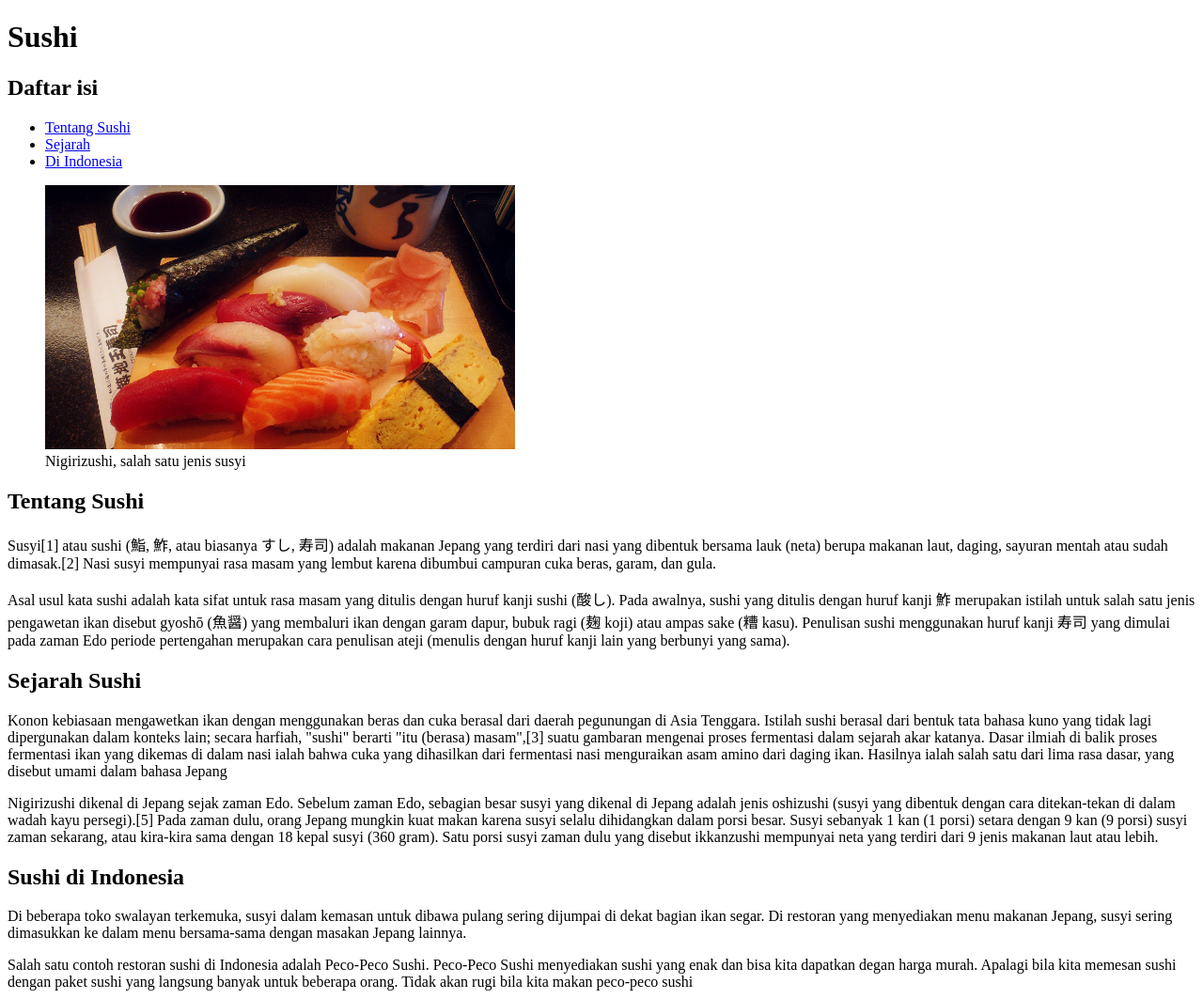
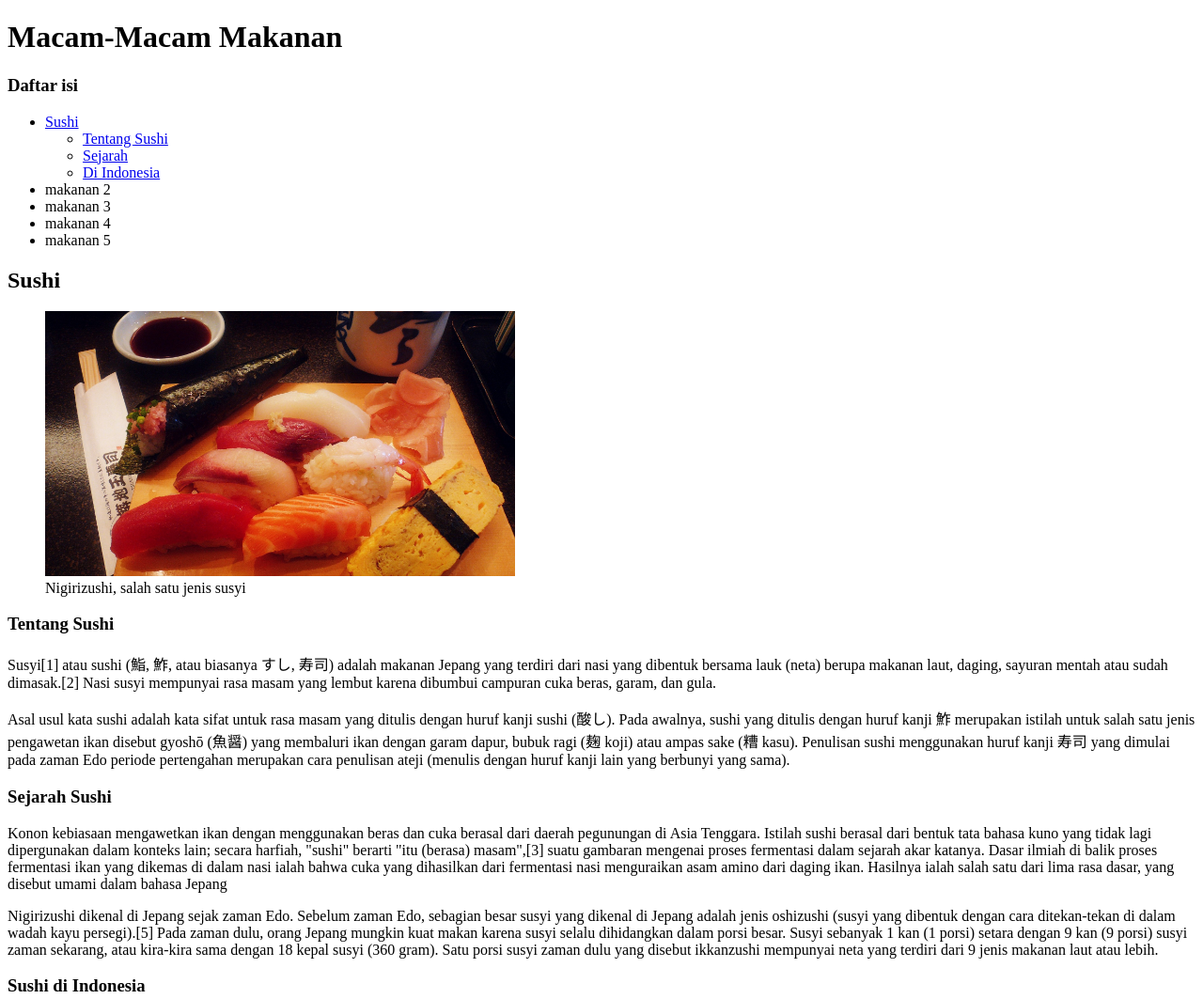
Before and after one commit to imamfzn/mentoring-html-css-1, a plain HTML site: page src/index.html in a window 1280 px wide. Shown: the top 1063 px of the page at 94% size. Drawn offline with Linux system fonts and the light colour scheme.

Commit message:
add hezki-jadi

```diff
--- a/src/index.html
+++ b/src/index.html
@@ -8,51 +8,63 @@
   </head>
   <body>
     <header>
-      <h1>Sushi</h1>
-      <h2>Daftar isi</h2>
+      <h1>Macam-Macam Makanan</h1>
+      <h3>Daftar isi</h3>
       <ul>
-        <li><a href="#about">Tentang Sushi</a></li>
-        <li><a href="#sejarah">Sejarah</a></li>
-        <li><a href="#indonesia">Di Indonesia</a></li>
+        <li>
+          <a href="#sushi">Sushi</a>
+          <ul>
+            <li><a href="#sushi-about">Tentang Sushi</a></li>
+            <li><a href="#sushi-sejarah">Sejarah</a></li>
+            <li><a href="#sushi-indonesia">Di Indonesia</a></li>
+          </ul>
+        </li>
+        <li>makanan 2</li>
+        <li>makanan 3</li>
+        <li>makanan 4</li>
+        <li>makanan 5</li>
       </ul>
     </header>
     <main>
+      <section id="sushi">
+        <h2>Sushi</h2>
         <figure>
           <img width="500px" src="../public/imgs/sushi.jpg" alt="Sushi" />
           <figcaption>Nigirizushi, salah satu jenis susyi</figcaption>
         </figure>
-      <section id="about">
-        <h2>Tentang Sushi</h2>
+        <section id="sushi-about">
+          <h3>Tentang Sushi</h3>
           <p>
-          Susyi[1] atau sushi (鮨, 鮓, atau biasanya すし, 寿司) adalah makanan
-          Jepang yang terdiri dari nasi yang dibentuk bersama lauk (neta) berupa
-          makanan laut, daging, sayuran mentah atau sudah dimasak.[2] Nasi susyi
-          mempunyai rasa masam yang lembut karena dibumbui campuran cuka beras,
-          garam, dan gula.
+            Susyi[1] atau sushi (鮨, 鮓, atau biasanya すし, 寿司) adalah
+            makanan Jepang yang terdiri dari nasi yang dibentuk bersama lauk
+            (neta) berupa makanan laut, daging, sayuran mentah atau sudah
+            dimasak.[2] Nasi susyi mempunyai rasa masam yang lembut karena
+            dibumbui campuran cuka beras, garam, dan gula.
           </p>
           <p>
             Asal usul kata sushi adalah kata sifat untuk rasa masam yang ditulis
             dengan huruf kanji sushi (酸し). Pada awalnya, sushi yang ditulis
             dengan huruf kanji 鮓 merupakan istilah untuk salah satu jenis
-          pengawetan ikan disebut gyoshō (魚醤) yang membaluri ikan dengan garam
-          dapur, bubuk ragi (麹 koji) atau ampas sake (糟 kasu). Penulisan sushi
-          menggunakan huruf kanji 寿司 yang dimulai pada zaman Edo periode
-          pertengahan merupakan cara penulisan ateji (menulis dengan huruf kanji
-          lain yang berbunyi yang sama).
+            pengawetan ikan disebut gyoshō (魚醤) yang membaluri ikan dengan
+            garam dapur, bubuk ragi (麹 koji) atau ampas sake (糟 kasu).
+            Penulisan sushi menggunakan huruf kanji 寿司 yang dimulai pada zaman
+            Edo periode pertengahan merupakan cara penulisan ateji (menulis
+            dengan huruf kanji lain yang berbunyi yang sama).
           </p>
         </section>
-      <section id="sejarah">
-        <h2>Sejarah Sushi</h2>
+        <section id="sushi-sejarah">
+          <h3>Sejarah Sushi</h3>
           <p>
             Konon kebiasaan mengawetkan ikan dengan menggunakan beras dan cuka
-          berasal dari daerah pegunungan di Asia Tenggara. Istilah sushi berasal
-          dari bentuk tata bahasa kuno yang tidak lagi dipergunakan dalam
-          konteks lain; secara harfiah, "sushi" berarti "itu (berasa) masam",[3]
-          suatu gambaran mengenai proses fermentasi dalam sejarah akar katanya.
-          Dasar ilmiah di balik proses fermentasi ikan yang dikemas di dalam
-          nasi ialah bahwa cuka yang dihasilkan dari fermentasi nasi menguraikan
-          asam amino dari daging ikan. Hasilnya ialah salah satu dari lima rasa
-          dasar, yang disebut umami dalam bahasa Jepang
+            berasal dari daerah pegunungan di Asia Tenggara. Istilah sushi
+            berasal dari bentuk tata bahasa kuno yang tidak lagi dipergunakan
+            dalam konteks lain; secara harfiah, "sushi" berarti "itu (berasa)
+            masam",[3] suatu gambaran mengenai proses fermentasi dalam sejarah
+            akar katanya. Dasar ilmiah di balik proses fermentasi ikan yang
+            dikemas di dalam nasi ialah bahwa cuka yang dihasilkan dari
+            fermentasi nasi menguraikan asam amino dari daging ikan. Hasilnya
+            ialah salah satu dari lima rasa dasar, yang disebut umami dalam
+            bahasa Jepang
           </p>
           <p>
             Nigirizushi dikenal di Jepang sejak zaman Edo. Sebelum zaman Edo,
@@ -62,24 +74,24 @@
             susyi selalu dihidangkan dalam porsi besar. Susyi sebanyak 1 kan (1
             porsi) setara dengan 9 kan (9 porsi) susyi zaman sekarang, atau
             kira-kira sama dengan 18 kepal susyi (360 gram). Satu porsi susyi
-          zaman dulu yang disebut ikkanzushi mempunyai neta yang terdiri dari 9
-          jenis makanan laut atau lebih.
+            zaman dulu yang disebut ikkanzushi mempunyai neta yang terdiri dari
+            9 jenis makanan laut atau lebih.
           </p>
         </section>
-      <section id="indonesia">
-        <h2>Sushi di Indonesia</h2>
+        <section id="sushi-indonesia">
+          <h3>Sushi di Indonesia</h3>
           <p>
-          Di beberapa toko swalayan terkemuka, susyi dalam kemasan untuk dibawa
-          pulang sering dijumpai di dekat bagian ikan segar. Di restoran yang
-          menyediakan menu makanan Jepang, susyi sering dimasukkan ke dalam menu
-          bersama-sama dengan masakan Jepang lainnya.
+            Di beberapa toko swalayan terkemuka, susyi dalam kemasan untuk
+            dibawa pulang sering dijumpai di dekat bagian ikan segar. Di
+            restoran yang menyediakan menu makanan Jepang, susyi sering
+            dimasukkan ke dalam menu bersama-sama dengan masakan Jepang lainnya.
           </p>
           <p>
-          Salah satu contoh restoran sushi di Indonesia adalah Peco-Peco Sushi.
-          Peco-Peco Sushi menyediakan sushi yang enak dan bisa kita dapatkan
-          degan harga murah. Apalagi bila kita memesan sushi dengan paket sushi
-          yang langsung banyak untuk beberapa orang. Tidak akan rugi bila kita
-          makan peco-peco sushi
+            Salah satu contoh restoran sushi di Indonesia adalah Peco-Peco
+            Sushi. Peco-Peco Sushi menyediakan sushi yang enak dan bisa kita
+            dapatkan degan harga murah. Apalagi bila kita memesan sushi dengan
+            paket sushi yang langsung banyak untuk beberapa orang. Tidak akan
+            rugi bila kita makan peco-peco sushi
           </p>
           <figure>
             <img
@@ -90,9 +102,10 @@
             <figcaption>Peco Peco Sushi Indonesia</figcaption>
           </figure>
         </section>
+      </section>
     </main>
     <footer>
-      <p>&copy; 2022 Yehezkiel</p>
+      <p>&copy; 2022 Mentoring BE06</p>
     </footer>
   </body>
 </html>
```
Lines whose indentation alone changed are shown as unchanged.
